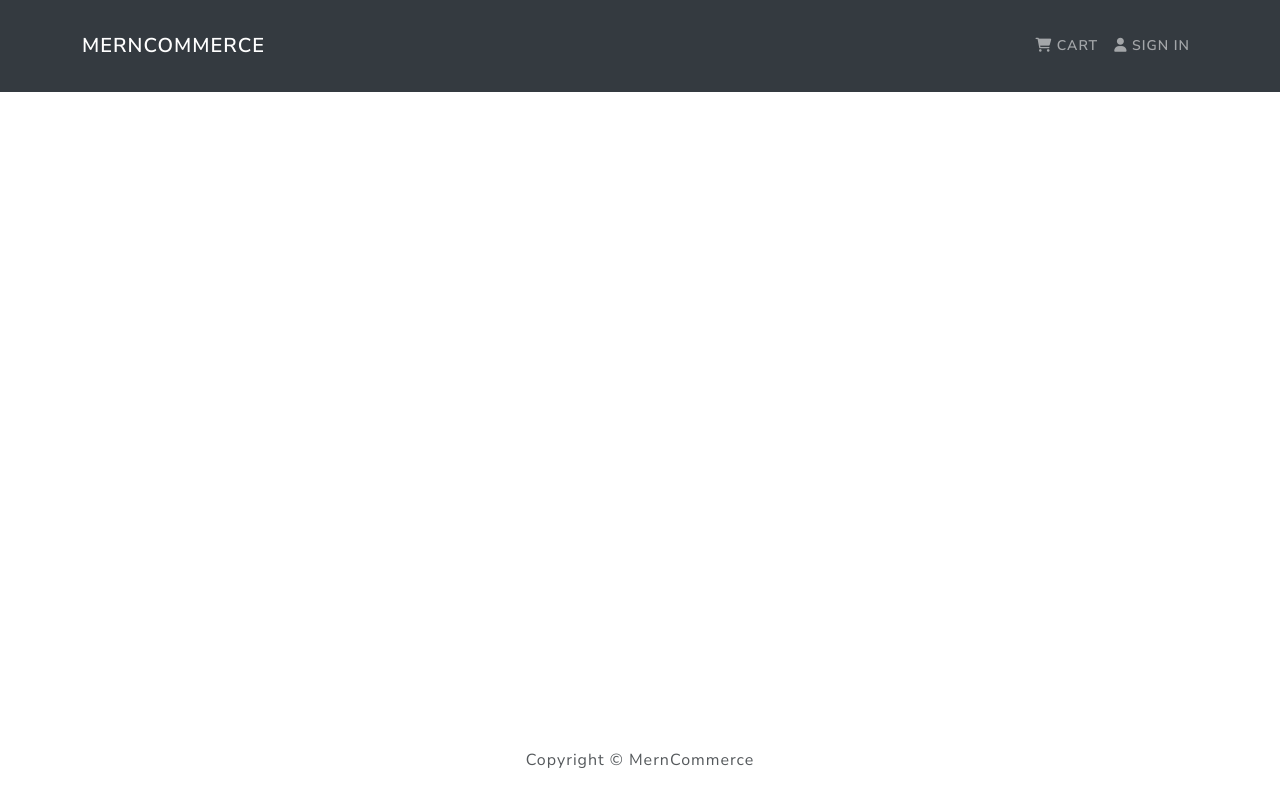
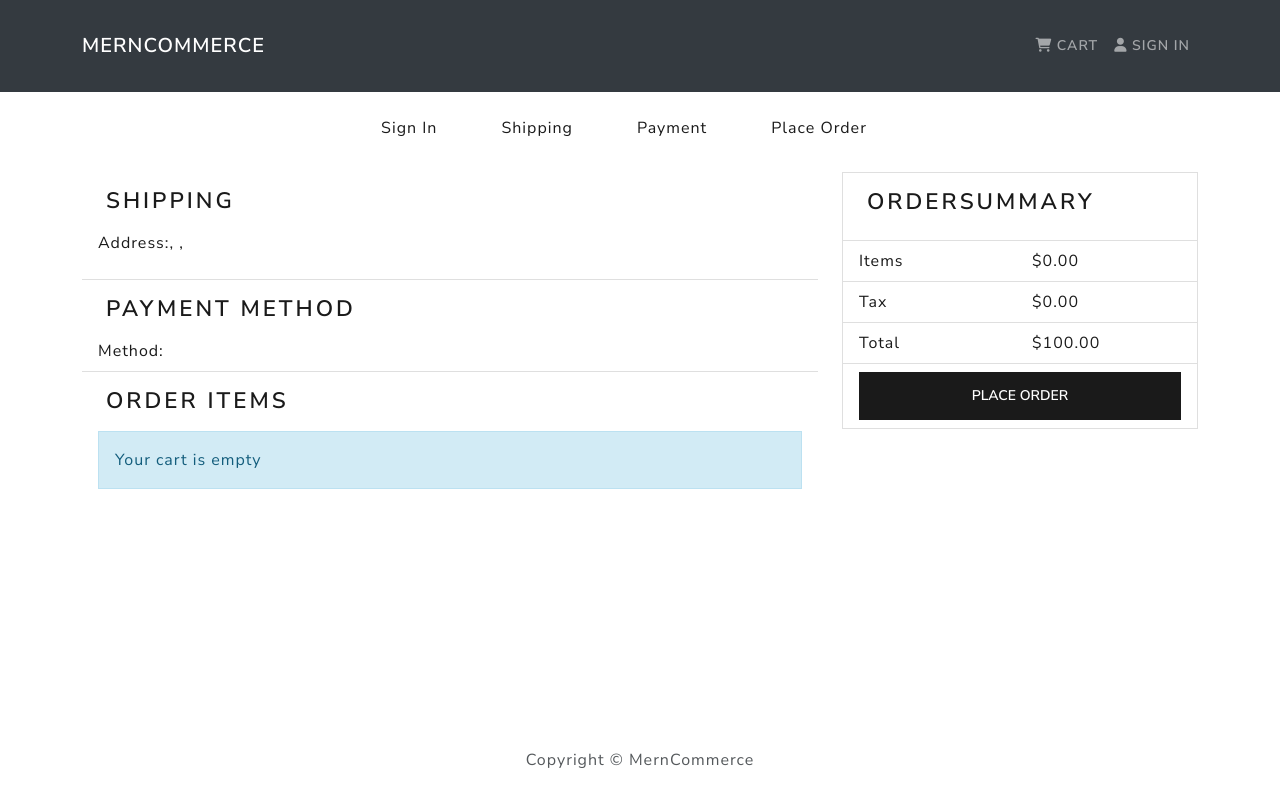
Before and after one commit to NewsonThokchom/MernEcommerce, a React (Create React App) app in the folder frontend/: page /placeorder in a window 1280 px wide. Built offline with nearby package versions, Linux system fonts and the light colour scheme.

Commit message:
place order screen and add shippingscreen missing input value

```diff
--- a/frontend/src/App.js
+++ b/frontend/src/App.js
@@ -11,6 +11,7 @@
 import ProfileScreen from './screens/ProfileScreen';
 import ShippingScreen from './screens/ShippingScreen';
 import PaymentScreen from './screens/PaymentScreen';
+import PlaceOrderScreen from './screens/PlaceOrderScreen';
 
 const App = () => {
   return (
@@ -35,7 +36,8 @@
             <Route path="/register" element={<RegisterScreen />} />
             <Route path="/profile" element={<ProfileScreen />} />
             <Route path="/shipping" element={<ShippingScreen />} />
-            <Route path="/payment" element={<PaymentScreen />}></Route>
+            <Route path="/payment" element={<PaymentScreen />} />
+            <Route path="/placeorder" element={<PlaceOrderScreen />} />
 
           </Routes>
           {/* <HomeScreen /> */}
--- /dev/null
+++ b/frontend/src/screens/PlaceOrderScreen.js
@@ -0,0 +1,143 @@
+import React, { useEffect } from 'react'
+import { Button, Row, Col, ListGroup, Image, Card } from 'react-bootstrap'
+import { useDispatch, useSelector } from 'react-redux'
+import { Link } from 'react-router-dom'
+import CheckoutSteps from '../components/CheckoutSteps'
+import Message from '../components/Message'
+
+
+const PlaceOrderScreen = () => {
+
+    const cart = useSelector((state) => state.cart)
+
+    const addDecimals = (num) => {
+        return (Math.round(num * 100) / 100).toFixed(2)
+    }
+
+    // Calculate Prices
+    cart.itemsPrice = cart.cartItems.reduce(
+        (acc, item) => acc + item.price * item.qty,
+        0
+    ).toFixed(2)
+
+    cart.shippingPrice = cart.itemsPrice > 100 ? 0 : 100
+    // cart.taxPrice = Number((0.15 * cart.itemsPrice)).toFixed(2)
+    cart.taxPrice = addDecimals(Number((0.15 * cart.itemsPrice).toFixed(2)))
+
+    cart.totalPrice = (
+        Number(cart.itemsPrice) +
+        Number(cart.shippingPrice) +
+        Number(cart.taxPrice)
+    ).toFixed(2)
+
+
+
+    const placeOrderHandler = () => {
+        console.log('Place Order')
+    }
+
+    return (
+        <>
+            <CheckoutSteps step1 step2 step3 step4 />
+            <Row>
+                <Col md={8}>
+                    <ListGroup variant='flush'>
+                        <ListGroup.Item>
+                            <h2>Shipping</h2>
+                            <p>
+                                <strong>Address:</strong>
+                                {cart.shippingAddress.address},
+                                {cart.shippingAddress.city}{' '}
+                                {cart.shippingAddress.postalCode},{' '}
+                                {cart.shippingAddress.country}
+                            </p>
+                        </ListGroup.Item>
+
+                        <ListGroup.Item>
+                            <h2>Payment Method</h2>
+                            <strong>Method: </strong>
+                            {cart.paymentMethod}
+                        </ListGroup.Item>
+
+                        <ListGroup.Item>
+                            <h2>Order Items</h2>
+                            {cart.cartItems.length === 0 ? (
+                                <Message>Your cart is empty</Message>
+                            ) : (
+                                <ListGroup variant='flush'>
+                                    {cart.cartItems.map((item, index) => (
+                                        <ListGroup.Item key={index}>
+                                            <Row>
+                                                <Col md={1}>
+                                                    <Image
+                                                        src={item.image}
+                                                        alt={item.name}
+                                                        fluid
+                                                        rounded
+                                                    />
+                                                </Col>
+                                                <Col>
+                                                    <Link to={`/product/${item.product}`}>
+                                                        {item.name}
+                                                    </Link>
+                                                </Col>
+                                                <Col md={4}>
+                                                    {item.qty} x ${item.price} = ${item.qty * item.price}
+                                                </Col>
+                                            </Row>
+                                        </ListGroup.Item>
+                                    ))}
+                                </ListGroup>
+                            )}
+                        </ListGroup.Item>
+
+                    </ListGroup>
+                </Col>
+
+                <Col md={4}>
+                    <Card>
+                        <ListGroup variant='flush'>
+                            <ListGroup.Item>
+                                <h2>OrderSummary</h2>
+                            </ListGroup.Item>
+
+                            <ListGroup.Item>
+                                <Row>
+                                    <Col>Items</Col>
+                                    <Col>${cart.itemsPrice}</Col>
+                                </Row>
+                            </ListGroup.Item>
+
+                            <ListGroup.Item>
+                                <Row>
+                                    <Col>Tax</Col>
+                                    <Col>${cart.taxPrice}</Col>
+                                </Row>
+                            </ListGroup.Item>
+
+                            <ListGroup.Item>
+                                <Row>
+                                    <Col>Total</Col>
+                                    <Col>${cart.totalPrice}</Col>
+                                </Row>
+                            </ListGroup.Item>
+
+                            <ListGroup.Item>
+                                <div className="d-grid gap-2">
+                                    <Button
+                                        type='button' className="btn btn-block" disabled={cart.cartItems === 0}
+                                        onClick={placeOrderHandler}>
+                                        Place Order
+                                    </Button>
+                                </div>
+                            </ListGroup.Item>
+
+                        </ListGroup>
+                    </Card>
+                </Col>
+            </Row>
+        </>
+    )
+}
+
+export default PlaceOrderScreen
--- a/frontend/src/screens/ShippingScreen.js
+++ b/frontend/src/screens/ShippingScreen.js
@@ -38,6 +38,7 @@
                     <Form.Control
                         type='text'
                         placeholder='Enter address'
+                        value={address}
                         required
                         onChange={(e) => setAddress(e.target.value)}
                     ></Form.Control>
@@ -48,6 +49,7 @@
                     <Form.Control
                         type='text'
                         placeholder='Enter city'
+                        value={city}
                         required
                         onChange={(e) => setCity(e.target.value)}
                     ></Form.Control>
@@ -58,6 +60,7 @@
                     <Form.Control
                         type='text'
                         placeholder='Enter postal code'
+                        value={postalCode}
                         required
                         onChange={(e) => setPostalCode(e.target.value)}
                     ></Form.Control>
@@ -68,6 +71,7 @@
                     <Form.Control
                         type='text'
                         placeholder='Enter country'
+                        value={country}
                         required
                         onChange={(e) => setCountry(e.target.value)}
                     ></Form.Control>
```
Also changed, not shown: 1 other file (tests, documents, lock files or other folders).
